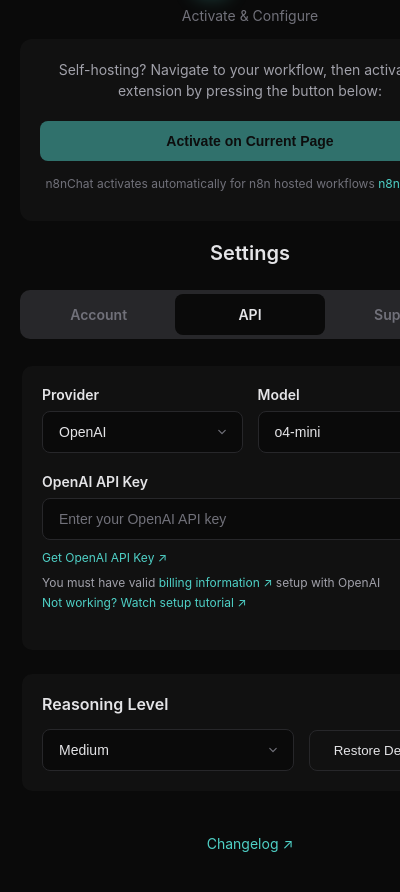
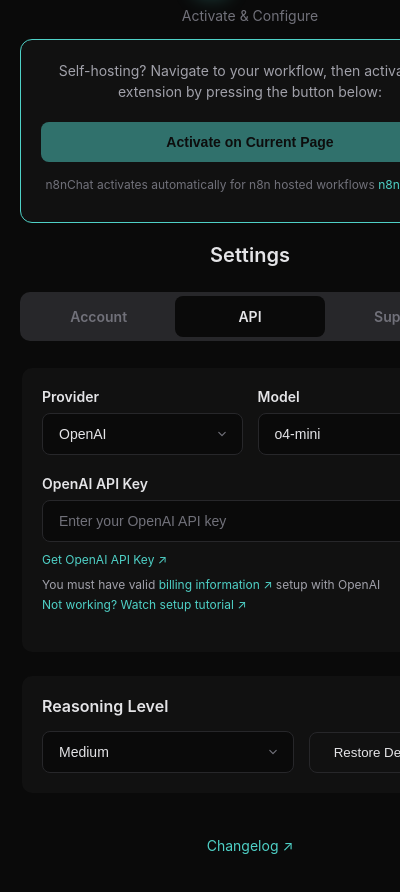
Before and after one commit to ekenesbek/8pilot, a browser extension: page popup-final.html in a window 400 px wide. Shown: the part 78-970 px from the top of the page. Drawn offline with Linux system fonts and the light colour scheme.

Commit message:
activate section fixed

```diff
--- a/popup-final.html
+++ b/popup-final.html
@@ -85,34 +85,13 @@
             overflow: hidden;
         }
 
-        .activate-section::before {
-            content: '';
-            position: absolute;
-            top: -3px;
-            left: -3px;
-            right: -3px;
-            bottom: -3px;
-            background: conic-gradient(from 0deg, #4fd1c7, #06b6d4, #4fd1c7, #06b6d4, #4fd1c7);
-            border-radius: 15px;
-            z-index: -1;
-            animation: neonRotate 3s linear infinite;
+        .activate-section:not(.activated) {
+            border: 1px solid #4fd1c7;
         }
 
-        @keyframes neonRotate {
-            0% { transform: rotate(0deg); }
-            100% { transform: rotate(360deg); }
-        }
-
-        .activate-section::after {
-            content: '';
-            position: absolute;
-            top: -1px;
-            left: -1px;
-            right: -1px;
-            bottom: -1px;
-            background: #111111;
-            border-radius: 13px;
-            z-index: -1;
+        .activate-section.activated {
+            border: 1px solid #27272a;
+            padding: 15px;
         }
 
         .section-title {
@@ -217,6 +196,10 @@
             font-size: 12px;
             color: #71717a;
             margin-bottom: 10px;
+        }
+
+        .activate-section.activated .auto-note {
+            display: none;
         }
 
         .hosted-link {
```
